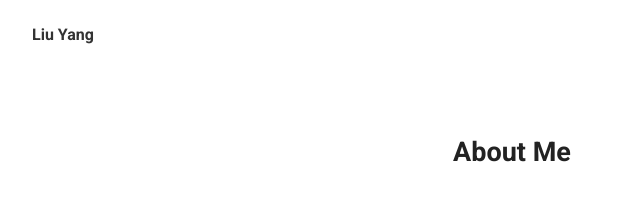
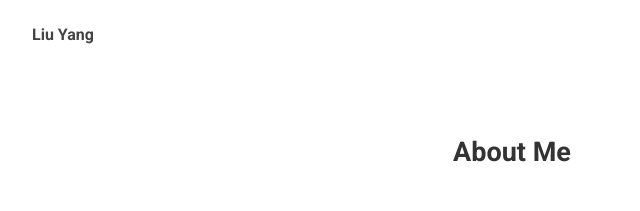
Before and after one commit to WillowLiuY/WillowLiuY.github.io, a plain HTML site: page index.html in a window 1280 px wide. Shown: the top 211 px of the page, 128-768 px from the left. Drawn offline with Linux system fonts and the light colour scheme.

Commit message:
Update style.css

```diff
--- a/style.css
+++ b/style.css
@@ -5,7 +5,7 @@ body {
     text-align: center;
     font-size: 18px;
     line-height: 1.6;
-    color: #333;
+    color: #444;
 }
 
 header {
@@ -21,7 +21,7 @@ header {
 }
 
 .name {
-    color: #333;
+    color: #444;
     font-size: 16px;
     font-weight: bold;
 }
@@ -50,7 +50,7 @@ main {
 }
 
 h1 {
-    color: #222;
+    color: #333;
 }
 
 .content {
```
